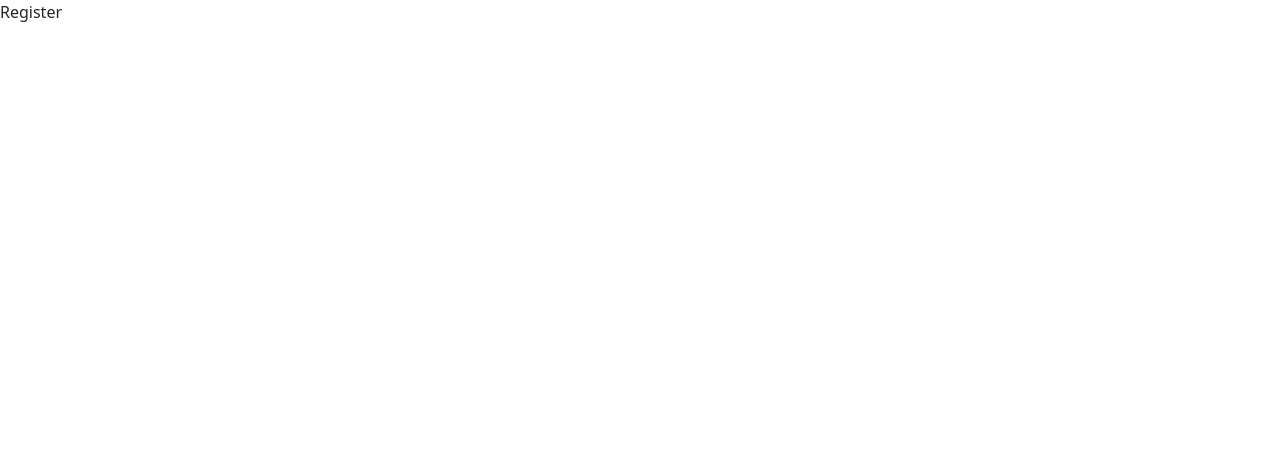
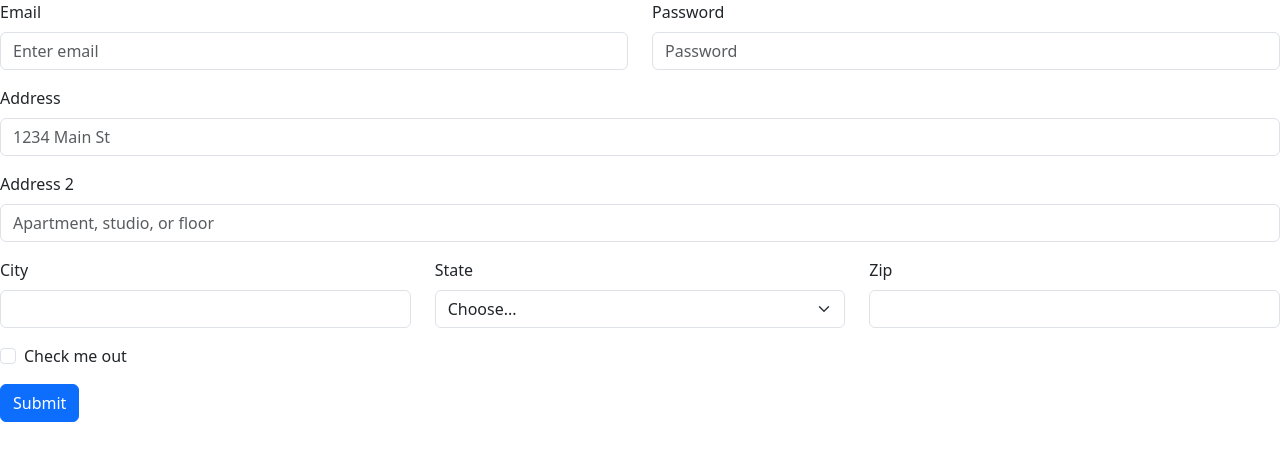
Before and after one commit to servo98/e-comercio, a React (Vite) app in the folder app/: page /register in a window 1280 px wide. Shown: the top 460 px of the page. Built offline with nearby package versions, Linux system fonts and the light colour scheme.

Commit message:
feat: Merge edit profile into profile page

```diff
--- a/app/src/App.jsx
+++ b/app/src/App.jsx
@@ -8,7 +8,6 @@
 
 import Profile from "./pages/Profile";
 import Sales from "./pages/Sales";
-import EditProfile from "./pages/EditProfile";
 import ProfileProducts from "./pages/ProfileProducts";
 
 import Home from "./pages/Home";
@@ -23,10 +22,9 @@
         </Route>
         <Route element={<NormalLayout />}>
           <Route path="/" element={<Home />} />
-          <Route path="profile">
+          <Route path="profile/edit?">
             <Route index element={<Profile />} />
             <Route path="sales" element={<Sales />} />
-            <Route path="edit" element={<EditProfile />} />
             <Route path=":userId" element={<ProfileProducts />} />
           </Route>
 
--- a/app/src/components/NavBar.jsx
+++ b/app/src/components/NavBar.jsx
@@ -1,6 +1,7 @@
 import Container from "react-bootstrap/Container";
 import Nav from "react-bootstrap/Nav";
 import Navbar from "react-bootstrap/Navbar";
+import Button from "react-bootstrap/Button";
 
 import { NavLink } from "react-router";
 
@@ -8,14 +9,27 @@
   return (
     <Navbar bg="dark" data-bs-theme="dark">
       <Container>
-        <NavLink to="/">
-          <Navbar.Brand>Home</Navbar.Brand>
-        </NavLink>
+        <Navbar.Brand as={NavLink} to="/">
+          Home
+        </Navbar.Brand>
         <Nav className="me-auto">
-          <Nav.Link href="#home">Profile</Nav.Link>
-          <Nav.Link href="#features">Sales</Nav.Link>
-          <Nav.Link href="#pricing">Pricing</Nav.Link>
+          <Nav.Link as={NavLink} to="/profile">
+            Profile
+          </Nav.Link>
+          <Nav.Link as={NavLink} to="/products">
+            My products
+          </Nav.Link>
+          <Nav.Link as={NavLink} to="/profile/sales">
+            Sales
+          </Nav.Link>
         </Nav>
+        {/* TODO: gap between buttons */}
+        <Button variant="primary" as={NavLink} to="/login">
+          Login
+        </Button>
+        <Button variant="info" as={NavLink} to="/register">
+          Register
+        </Button>
       </Container>
     </Navbar>
   );
--- a/app/src/pages/EditProfile.jsx
+++ /dev/null
@@ -1,5 +0,0 @@
-const EditProfile = () => {
-  return <div>EditProfile</div>;
-};
-
-export default EditProfile;
--- a/app/src/pages/Register.jsx
+++ b/app/src/pages/Register.jsx
@@ -1,5 +1,72 @@
+import Button from "react-bootstrap/Button";
+import Col from "react-bootstrap/Col";
+import Form from "react-bootstrap/Form";
+import Row from "react-bootstrap/Row";
+
 const Register = () => {
-  return <div>Register</div>;
+  /**
+    firstName
+    lastName
+    birthday
+    address
+    phone
+    username
+    email
+    password
+   */
+  return (
+    <Form>
+      <Row className="mb-3">
+        <Form.Group as={Col} controlId="formGridEmail">
+          <Form.Label>Email</Form.Label>
+          <Form.Control type="email" placeholder="Enter email" />
+        </Form.Group>
+
+        <Form.Group as={Col} controlId="formGridPassword">
+          <Form.Label>Password</Form.Label>
+          <Form.Control type="password" placeholder="Password" />
+        </Form.Group>
+      </Row>
+
+      <Form.Group className="mb-3" controlId="formGridAddress1">
+        <Form.Label>Address</Form.Label>
+        <Form.Control placeholder="1234 Main St" />
+      </Form.Group>
+
+      <Form.Group className="mb-3" controlId="formGridAddress2">
+        <Form.Label>Address 2</Form.Label>
+        <Form.Control placeholder="Apartment, studio, or floor" />
+      </Form.Group>
+
+      <Row className="mb-3">
+        <Form.Group as={Col} controlId="formGridCity">
+          <Form.Label>City</Form.Label>
+          <Form.Control />
+        </Form.Group>
+
+        <Form.Group as={Col} controlId="formGridState">
+          <Form.Label>State</Form.Label>
+          <Form.Select defaultValue="Choose...">
+            <option>Choose...</option>
+            <option>...</option>
+          </Form.Select>
+        </Form.Group>
+
+        <Form.Group as={Col} controlId="formGridZip">
+          <Form.Label>Zip</Form.Label>
+          <Form.Control />
+        </Form.Group>
+      </Row>
+
+      <Form.Group className="mb-3" id="formGridCheckbox">
+        <Form.Check type="checkbox" label="Check me out" />
+      </Form.Group>
+
+      <Button variant="primary" type="submit">
+        Submit
+      </Button>
+    </Form>
+  );
 };
 
 export default Register;
```
